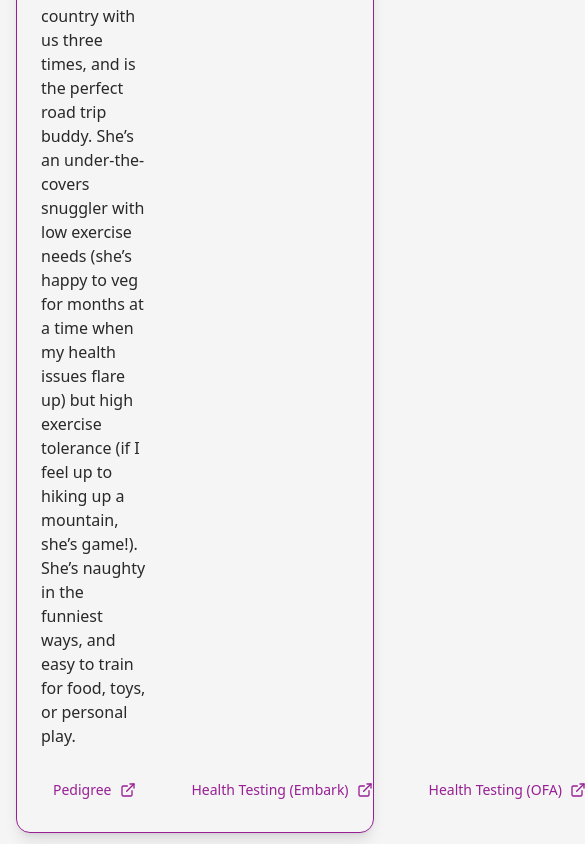
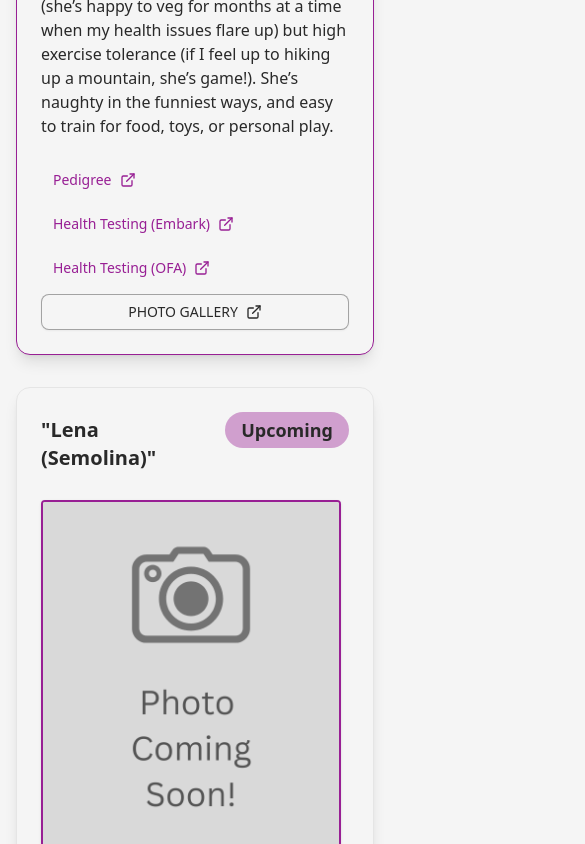
Before and after one commit to Danielle254/puzzle-dogs, a Next.js app: page /ourdogs in a window 390 px wide. Shown: the part 1917-2761 px from the top of the page, 585 px wide, since content can reach past the window. Built offline with nearby package versions, Linux system fonts and the light colour scheme; a web font is replaced by a local one.

Commit message:
style: style mobile version of card

```diff
--- a/app/ourdogs/components/DogCard.tsx
+++ b/app/ourdogs/components/DogCard.tsx
@@ -38,7 +38,7 @@ export default function DogCard({ dog }: { dog: DogDetailsType }) {
           </CardTitle>
           <Chip customClasses={modifyChip(dog.status)}>{dog.status}</Chip>
         </CardHeader>
-        <CardContent className="flex justify-between gap-8">
+        <CardContent className="flex flex-col-reverse lg:flex-row lg:justify-between gap-8">
           <div className="text-foreground text-lg">
             <p>
               {calculateAge(dog.dob)} years old, {dog.breed}
@@ -66,8 +66,8 @@ export default function DogCard({ dog }: { dog: DogDetailsType }) {
           />
         </CardContent>
         <CardFooter>
-          <div className="flex justify-between w-full">
-            <div className="flex gap-8">
+          <div className="flex flex-col lg:flex-row lg:justify-between w-full gap-2">
+            <div className="flex gap-2 lg:gap-8 flex-wrap">
               {dog.links.map((link) => (
                 <Button
                   variant="link"
```
